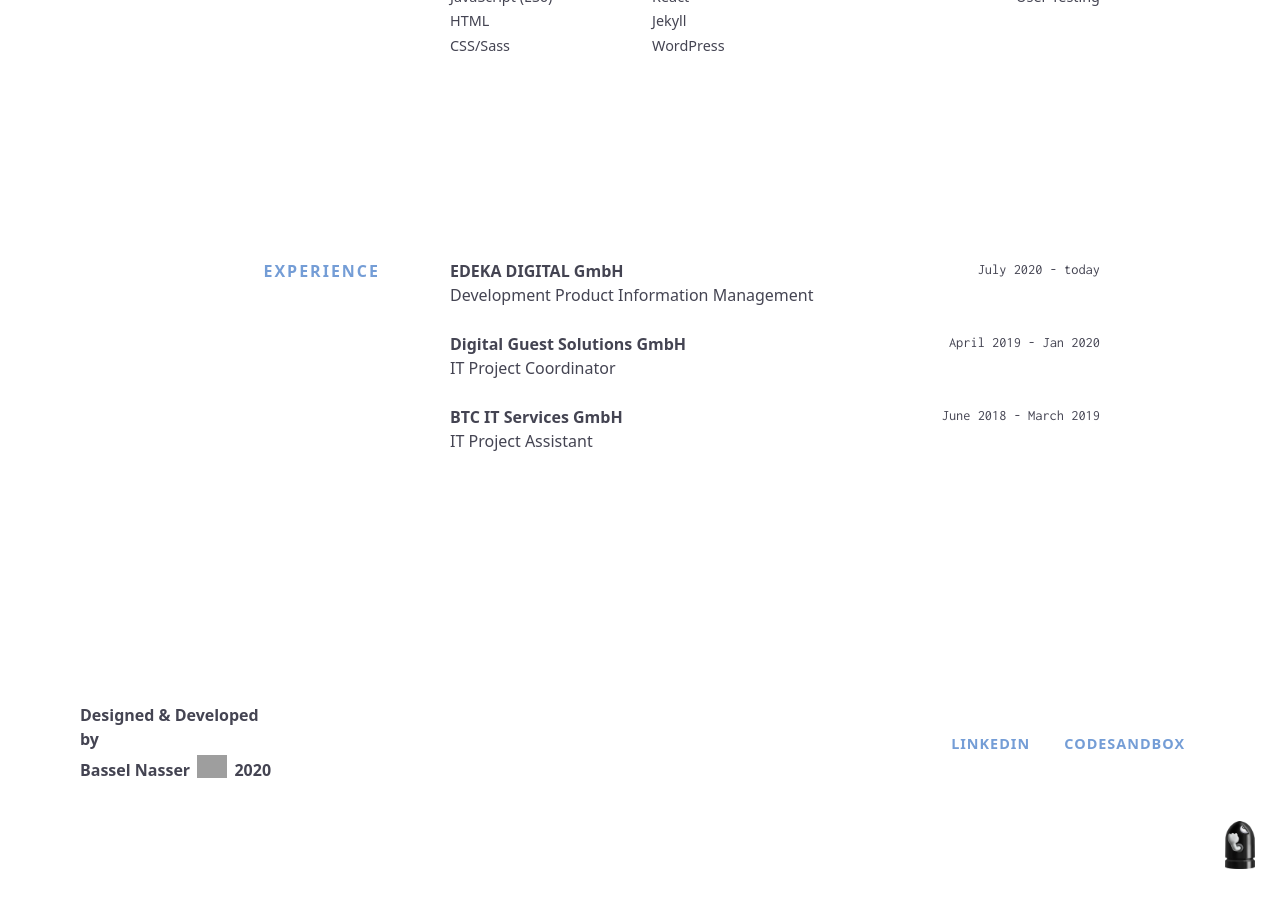
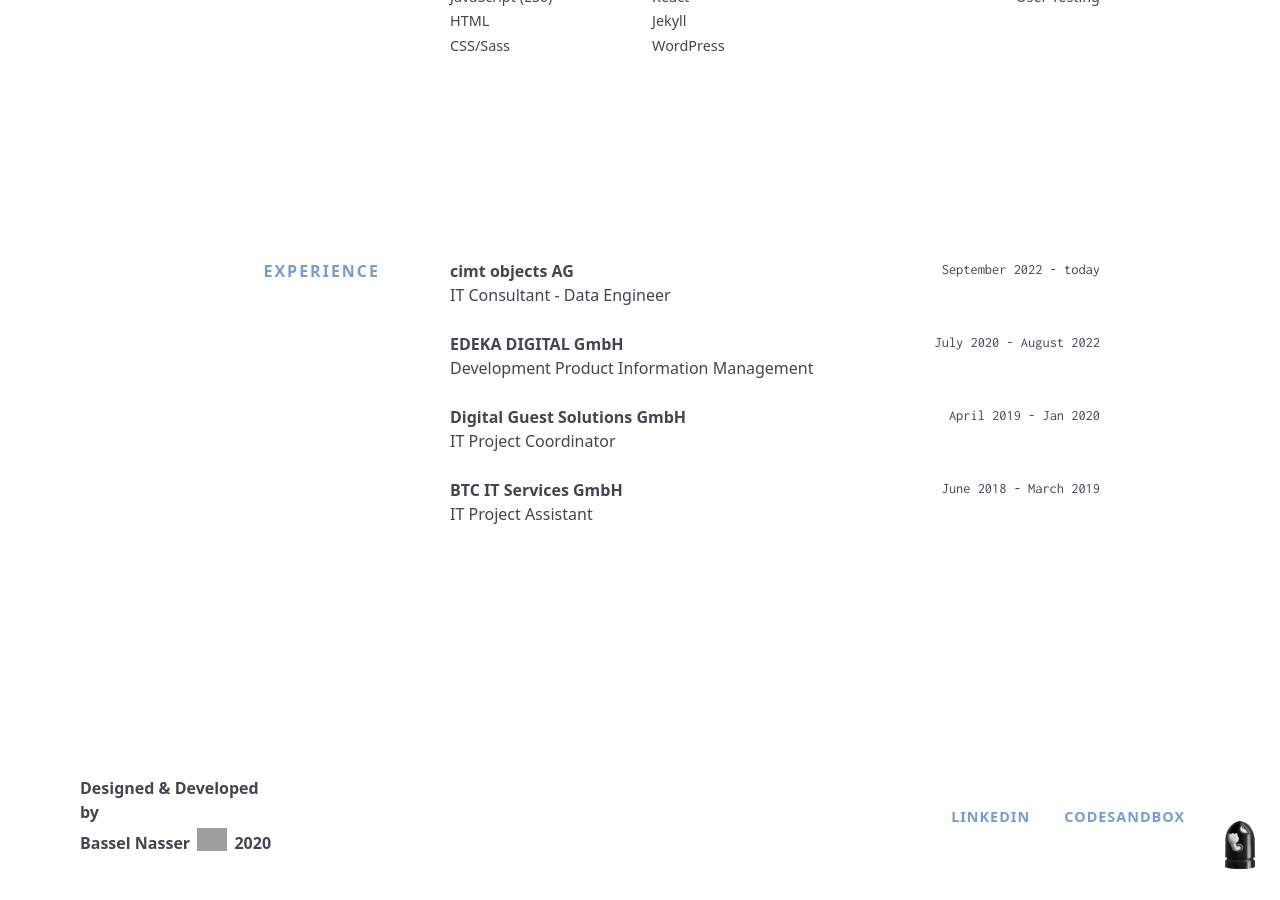
Before and after one commit to basselini/v1, a Jekyll site: the page built from index.html, in a window 1280 px wide and 900 px high, scrolled down 1533 px. Built offline with Jekyll 4.4.1, drawn with Linux system fonts in a browser that asks for light colours; nearby versions of some CDN libraries.

Commit message:
Update experience.yml

```diff
--- a/_data/experience.yml
+++ b/_data/experience.yml
@@ -1,6 +1,11 @@
+- company: cimt objects AG
+  url: https://www.cimt-ag.de/
+  time: September 2022 - today
+  position: IT Consultant - Data Engineer
+
 - company: EDEKA DIGITAL GmbH
   url: https://digital.edeka/
-  time: July 2020 - today
+  time: July 2020 - August 2022
   position: Development Product Information Management
 
 - company: Digital Guest Solutions GmbH
```
